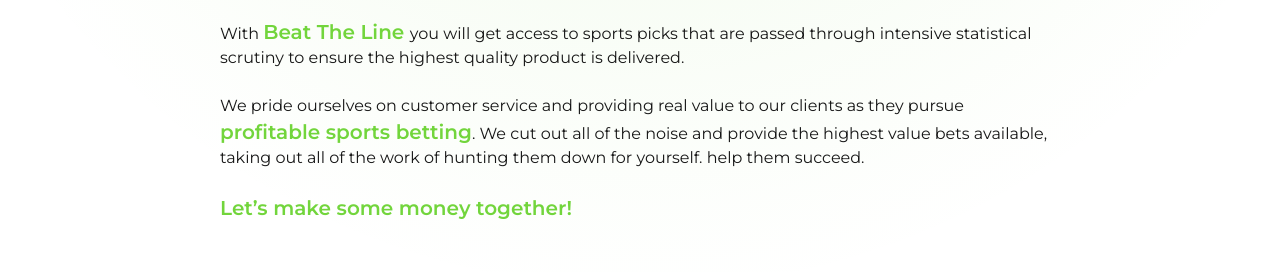
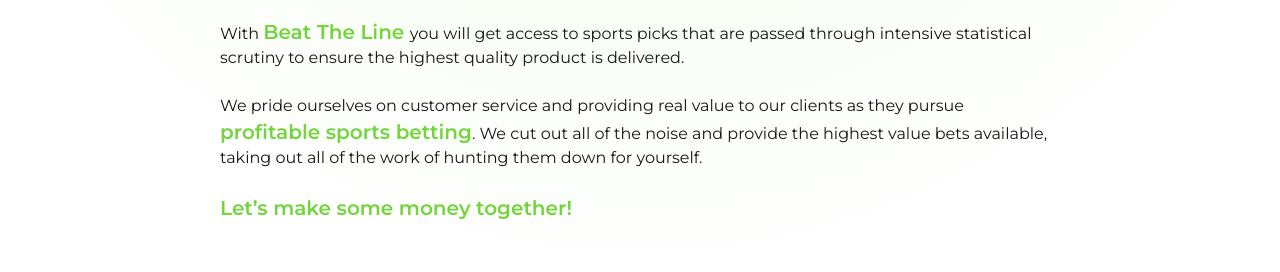
Before and after one commit to glaciercodeio/BeatTheLine-WebApp, a Next.js app: page /aboutUs in a window 1280 px wide. Shown: the part 450-722 px from the top of the page. Built offline with nearby package versions, Linux system fonts and the light colour scheme.

Commit message:
About Us Typo Fix

```diff
--- a/src/app/aboutUs/page.jsx
+++ b/src/app/aboutUs/page.jsx
@@ -44,8 +44,7 @@
               profitable sports betting
             </span>
               . We cut out all of the noise and provide the highest value bets available,
-              taking out all of the work of hunting them down for yourself.
-              help them succeed.{" "}
+              taking out all of the work of hunting them down for yourself.{" "}
               <p>
               <br />
               <span className="font-semibold text-xl text-[#72D53C]">
```
